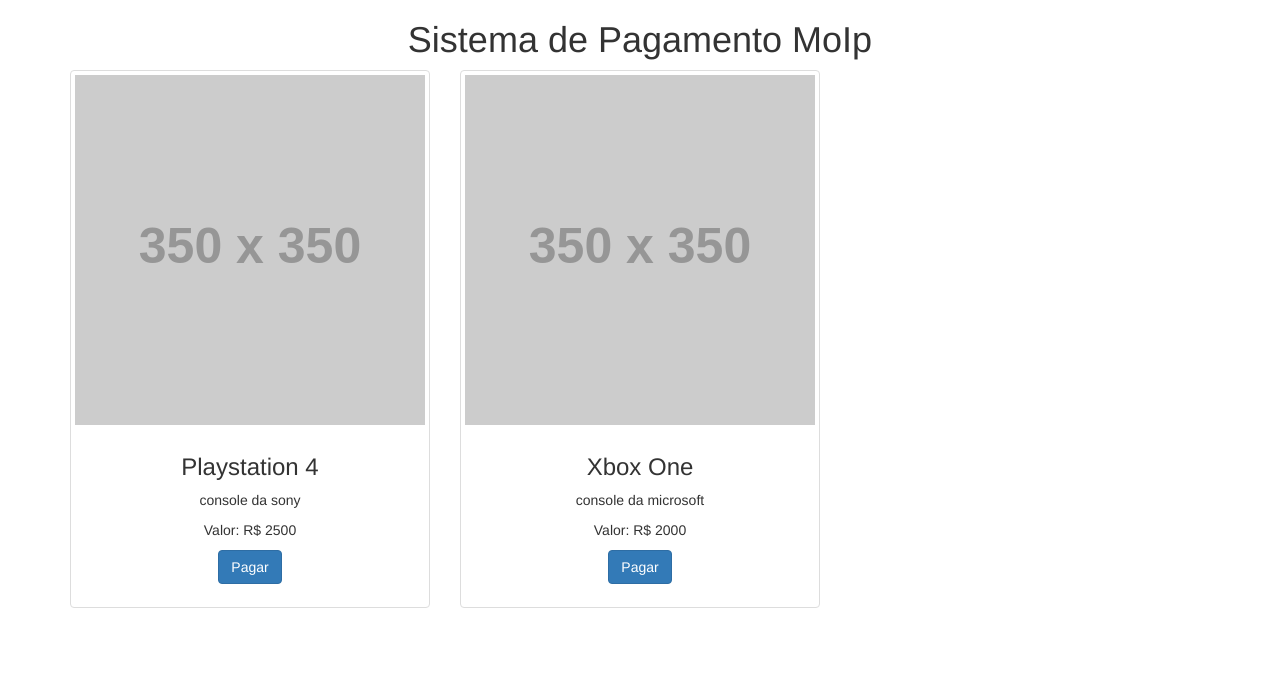
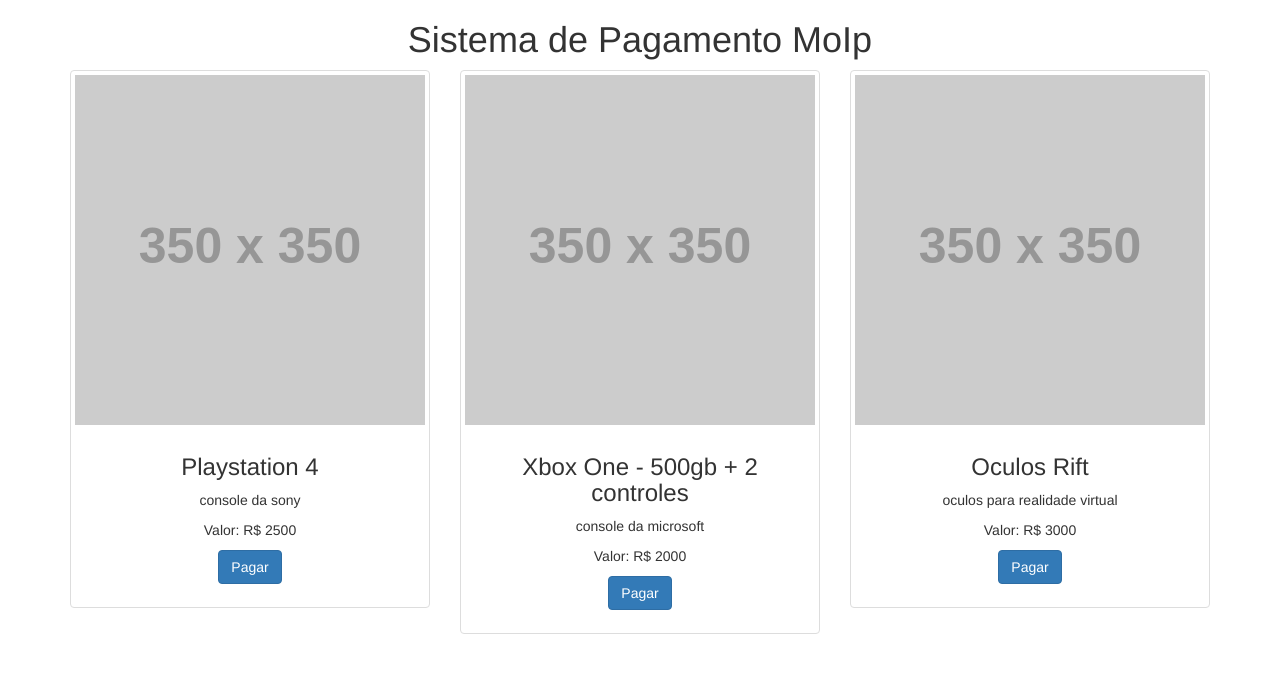
Before and after one commit to michael158/moipPayment, a PHP site: page / in a window 1280 px wide. Shown: the top 673 px of the page. Run offline with PHP 8.4, Linux system fonts and the light colour scheme; grey boxes labelled with a size stand in for pictures from a placeholder-image service; some libraries are stand-ins or nearby versions.

Commit message:
algumas melhorias

```diff
--- a/app/model/Product.php
+++ b/app/model/Product.php
@@ -6,7 +6,8 @@ class Product
 
     private $products = [
         1 => ['id' => 1 ,'name' => 'Playstation 4', 'value' => '2500','description' => 'console da sony'],
-        2 => ['id' => 2 ,'name' => 'Xbox One', 'value' => '2000', 'description' => 'console da microsoft']
+        2 => ['id' => 2 ,'name' => 'Xbox One - 500gb + 2 controles', 'value' => '2000', 'description' => 'console da microsoft'],
+        3 => ['id' => 3 ,'name' => 'Oculos Rift', 'value' => '3000', 'description' => 'oculos para realidade virtual']
     ];
 
 
--- a/index.php
+++ b/index.php
@@ -15,7 +15,6 @@
 <div class="container">
     <div class="text-center">
         <h1>Sistema de Pagamento MoIp</h1>
-
 
         <div class="row">
         <?php foreach (Product::instance()->getProducts() as $product): ?>
--- a/js/payment.js
+++ b/js/payment.js
@@ -18,9 +18,8 @@ $(document).ready(function(){
                 alert("Error:" + response);
             },
             complete: function (response) {
-                container.html(btn.html('Pagar'))
-                container.append('<a href="' + response.responseJSON + '" target="_blank" class="payment-link">finalizar pagamento</a>');
-                $('.payment-link' , container).click();
+                btn.remove();
+                container.append('<a href="' + response.responseJSON + '" target="_blank" class="btn btn-success">Finalizar Pagamento</a>');
             }
         });
 
```
Also changed, not shown: app/model/Payment.php (+8 -8 lines).
